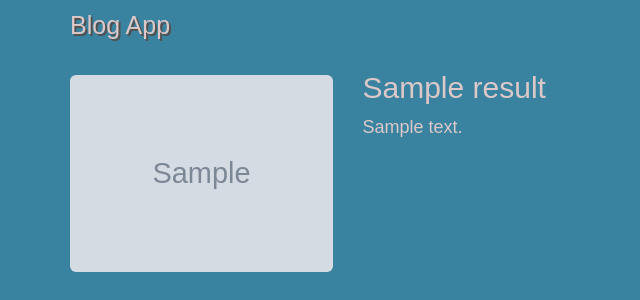
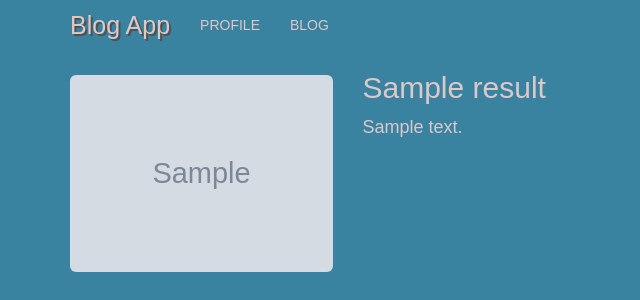
Before and after one commit to rynpowers/flask-blogg-app, a Flask app: template blogApp/templates/blog.html in a window 1280 px wide. Shown: the top 300 px of the page, without its empty margins (0-640 px from the left). Run offline with Flask 2, Linux system fonts and the light colour scheme; the template is opened without the code that fills it: most values are stand-ins (such as "Sample title", 1, 10 or a date in 2020); grey boxes marked "Sample" are stand-in pictures; some libraries are stand-ins or nearby versions.

Commit message:
changes to templates

```diff
--- a/blogApp/templates/blog.html
+++ b/blogApp/templates/blog.html
@@ -8,10 +8,12 @@
       <nav class="navbar navbar-fixed-top">
         <div class="container">
           <div class="navbar-header">
-            <a class="navbar-brand" href="#">Blog App</a>
+            <a class="navbar-brand" href="{{ url_for('index') }}">Blog App</a>
           </div>
           <div id="navbar" class="navbar-collapse collapse">
             <ul class="nav navbar-nav">
+              <li><a href="{{ url_for('profile') }}">PROFILE</a></li>
+              <li><a href="{{ url_for('blog') }}">BLOG</a></li>
             </ul>
           </div>
         </div>
--- a/blogApp/templates/edit.html
+++ b/blogApp/templates/edit.html
@@ -8,13 +8,13 @@
       <nav class="navbar navbar-fixed-top">
         <div class="container">
           <div class="navbar-header">
-            <a class="navbar-brand" href="#">Blog App</a>
+            <a class="navbar-brand" href="{{ url_for('index') }}">Blog App</a>
           </div>
           <div id="navbar" class="navbar-collapse collapse">
             <ul class="nav navbar-nav">
               <li><a href="{{ url_for('profile') }}">PROFILE</a></li>
               <li><a href="{{ url_for('blog') }}">BLOG</a></li>
-              <li><a href="{{ url_for('settings') }}">SETTINGS</a></li>
+              <li><a href="#">SETTINGS</a></li>
             </ul>
           </div>
         </div>
--- a/blogApp/templates/profile.html
+++ b/blogApp/templates/profile.html
@@ -8,13 +8,13 @@
     <nav class="navbar navbar-fixed-top">
       <div class="container">
         <div class="navbar-header">
-          <a class="navbar-brand" href="#">Blog App</a>
+          <a class="navbar-brand" href="{{ url_for('index') }}">Blog App</a>
         </div>
         <div id="navbar" class="navbar-collapse collapse">
           <ul class="nav navbar-nav">
             <li><a href="{{ url_for('profile') }}">PROFILE</a></li>
             <li><a href="{{ url_for('blog') }}">BLOG</a></li>
-            <li><a href="{{ url_for('settings') }}">SETTINGS</a></li>
+            <li><a href="#">SETTINGS</a></li>
           </ul>
         </div>
       </div>
```
